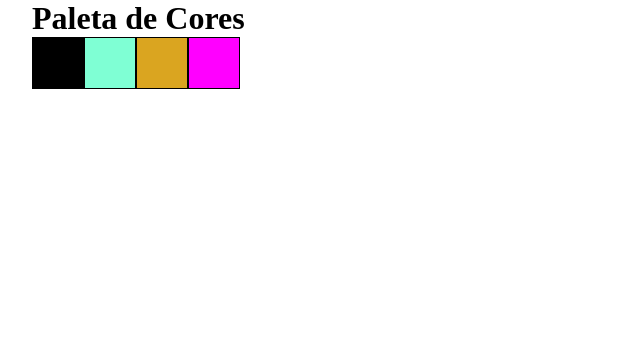
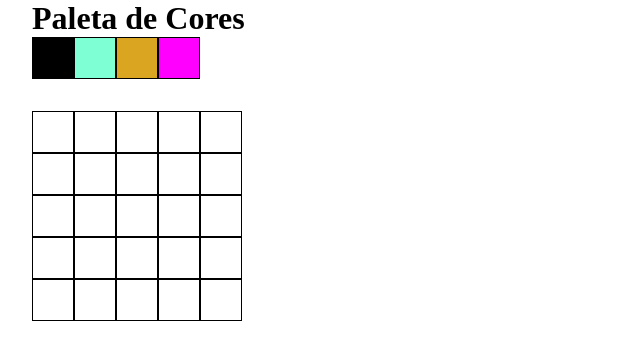
Before and after one commit to SergioEvando23/project-trybe-pixel-art, a website: page index.html in a window 1280 px wide. Shown: the whole page, without its empty margins (0-640 px from the left). Drawn offline with Linux system fonts and the light colour scheme.

Commit message:
quadro de pixels inserido

```diff
--- a/script.js
+++ b/script.js
@@ -1,5 +1,5 @@
 for ( let i = 0; i < 4; i += 1) {
-    let div = document.createElement('div');
+    const div = document.createElement('div');
     div.className = 'color';
     div.class = 'color';
     document.getElementById('color-palette').appendChild(div);
@@ -11,13 +11,16 @@ document.querySelectorAll('.color')[2].style.backgroundColor = '#DAA520';
 document.querySelectorAll('.color')[3].style.backgroundColor = '#FF00FF';
 
 for (let i1 = 0; i1 < 5; i1 += 1) {
-    let pixelLine = document.createElement('section');
+    const pixelLine = document.createElement('section');
     pixelLine.id = 'pixel-line';
     document.getElementById('pixel-board').appendChild(pixelLine);
     for (let i2 = 0; i2 < 5; i2 += 1) {
-        let divPixel = document.createElement('div');
+        const divPixel = document.createElement('div');
         divPixel.className = 'pixel';
         divPixel.style.backgroundColor = '#FFFFFF';
         document.querySelectorAll('#pixel-line')[i1].appendChild(divPixel);
-    }
+    };
 }
+
+const selectedColor = document.querySelectorAll('.color')[0].style.backgroundColor;
+selectedColor.className = 'selected';
--- a/style.css
+++ b/style.css
@@ -2,20 +2,25 @@
     padding: 0;
     margin: 0;
 }
+
+main {
+    flex-direction: column;
+}
+
 body {
     padding-left: 2em;
 }
 #color-palette {
     display: flex;
     flex: 1;
-    width:13em;
+    width: 168px ;
     margin-bottom: 2em;
     flex-direction: row;
 }
 
-.color {
-    width: 50px;
-    height: 50px;
+div {
+    width: 40px;
+    height: 40px;
     border: 1px solid black;
     display: flex;
     flex: 1 ;
@@ -28,4 +33,6 @@ body {
 #pixel-board {
     display: flex;
     flex: 1;
+    height: 210px;
+    width: 210px;
 }
```
Also changed, not shown: index.html (+2 -6 lines).
